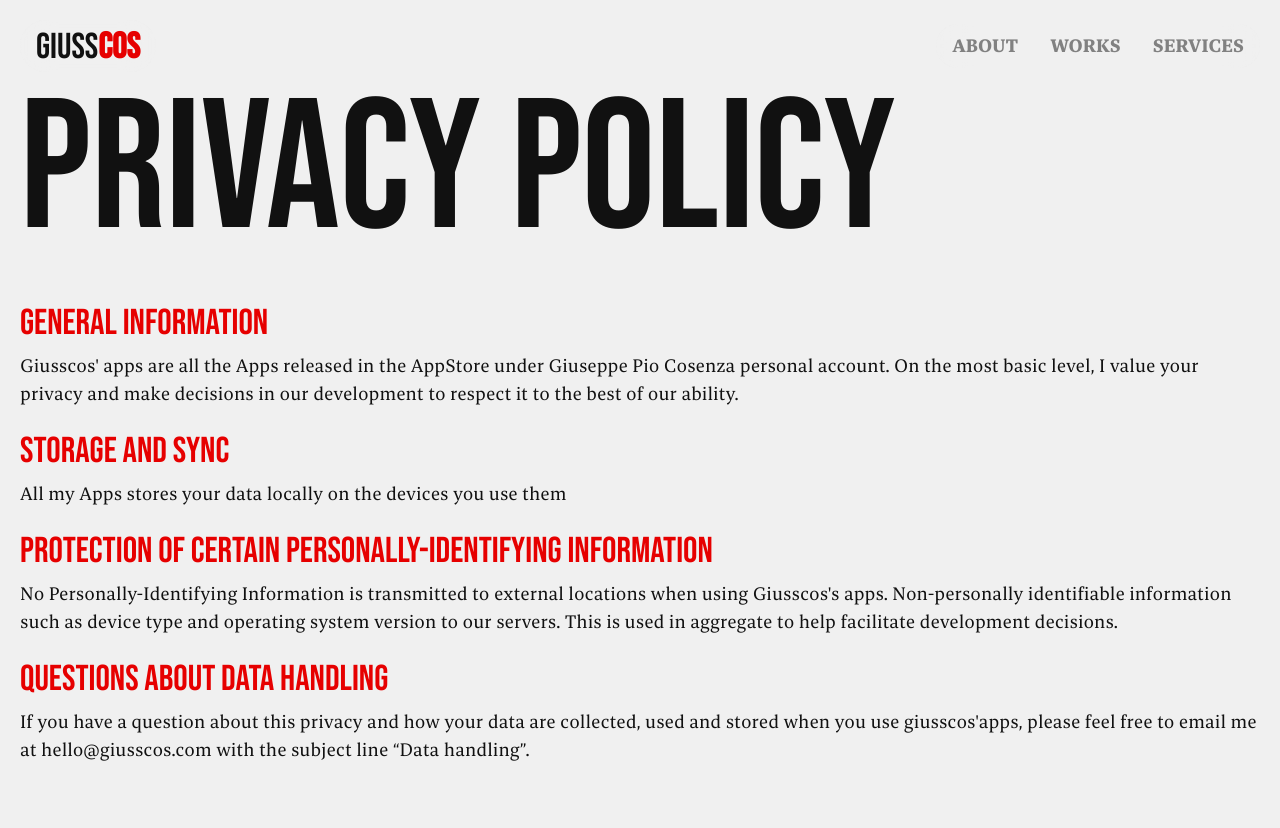
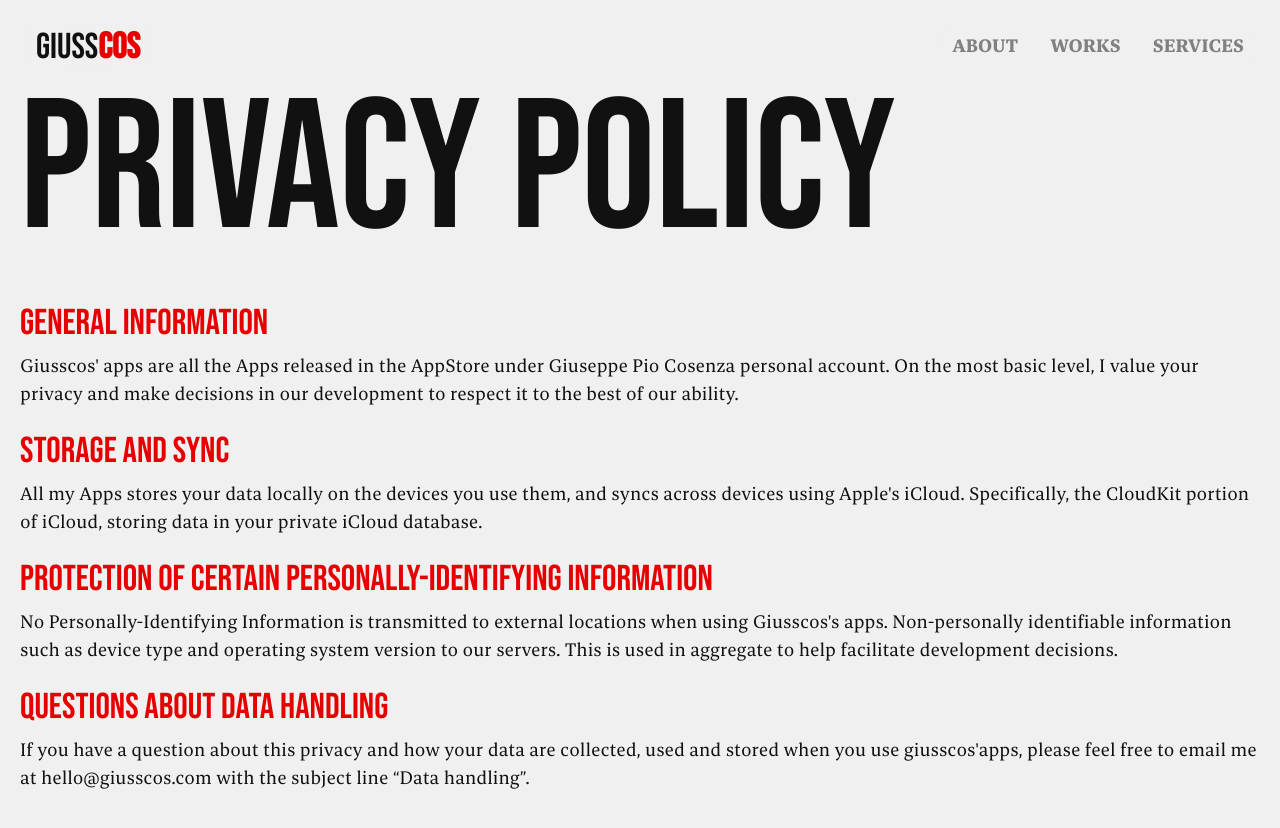
Before and after one commit to giusscos/portfolio-v2, a Nuxt app: page /privacy in a window 1280 px wide. Shown: the top 828 px of the page. Built offline with nearby package versions, Linux system fonts and the light colour scheme.

Commit message:
Fix privacy policy text formatting and improve clarity

```diff
--- a/pages/privacy.vue
+++ b/pages/privacy.vue
@@ -21,9 +21,9 @@
             Storage and Sync
         </h2>
         <p class="paragraph-small mb-6">
-            <!-- All my Apps stores your data locally on the devices you use them, and syncs across devices using Apple's
-            iCloud. Specifically, the CloudKit portion of iCloud, storing data in your private iCloud database. -->
-            All my Apps stores your data locally on the devices you use them
+            All my Apps stores your data locally on the devices you use them, and syncs across devices using Apple's
+            iCloud. Specifically, the CloudKit portion of iCloud, storing data in your private iCloud database.
+            <!-- All my Apps stores your data locally on the devices you use them -->
         </p>
 
         <h2 class="title-small text-error mb-2">
```
